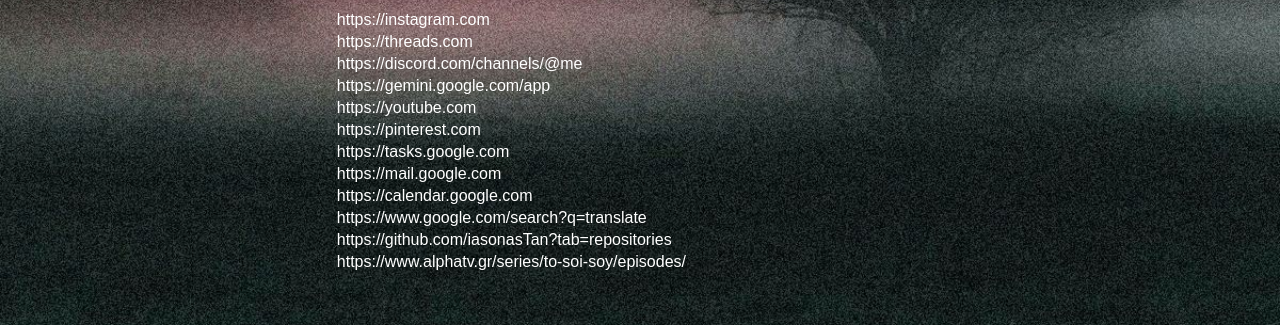
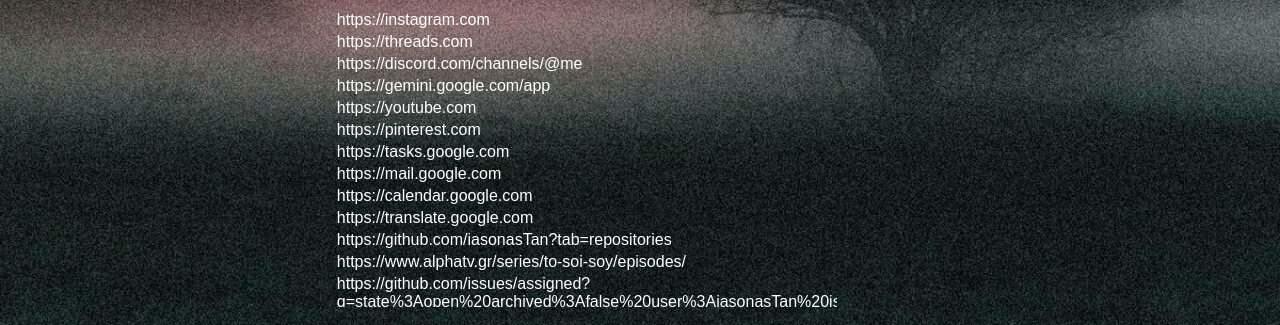
Before and after one commit to iasonasTan/Browser-NewTab, a plain HTML site: page index.html in a window 1280 px wide. Shown: the part 491-816 px from the top of the page. Drawn offline with Linux system fonts and the light colour scheme.

Commit message:
Updated faviourite apps

```diff
--- a/index.html
+++ b/index.html
@@ -1,3 +1,4 @@
+<!doctype html>
 <html>
     <head>
         <meta charset="UTF-8" />
@@ -78,18 +79,22 @@
             window.addEventListener("load", () => {
                 // Favourite urls, this list can contain evert valid URL.
                 const appsUrl = [
-                    "instagram.com", // 0
+                    "instagram.com",
                     "threads.com",
                     "discord.com/channels/@me",
-                    "gemini.google.com/app", // 3
+                    "gemini.google.com/app",
                     "youtube.com",
                     "pinterest.com",
-                    "tasks.google.com", // 6
+                    "tasks.google.com",
                     "mail.google.com",
-                    "calendar.google.com", // 8
-                    "www.google.com/search?q=translate",
+                    "calendar.google.com",
+                    "translate.google.com",
                     "github.com/iasonasTan?tab=repositories",
-                    "www.alphatv.gr/series/to-soi-soy/episodes/", // 11
+                    "www.alphatv.gr/series/to-soi-soy/episodes/",
+                    "github.com/issues/assigned?q=state%3Aopen%20archived%3Afalse%20user%3AiasonasTan%20is%3Aissue",
+                    "music.youtube.com/",
+                    "chatgpt.com",
+                    ""
                 ];
 
                 // Indexes of appsUrl marking the favourite utils
```
